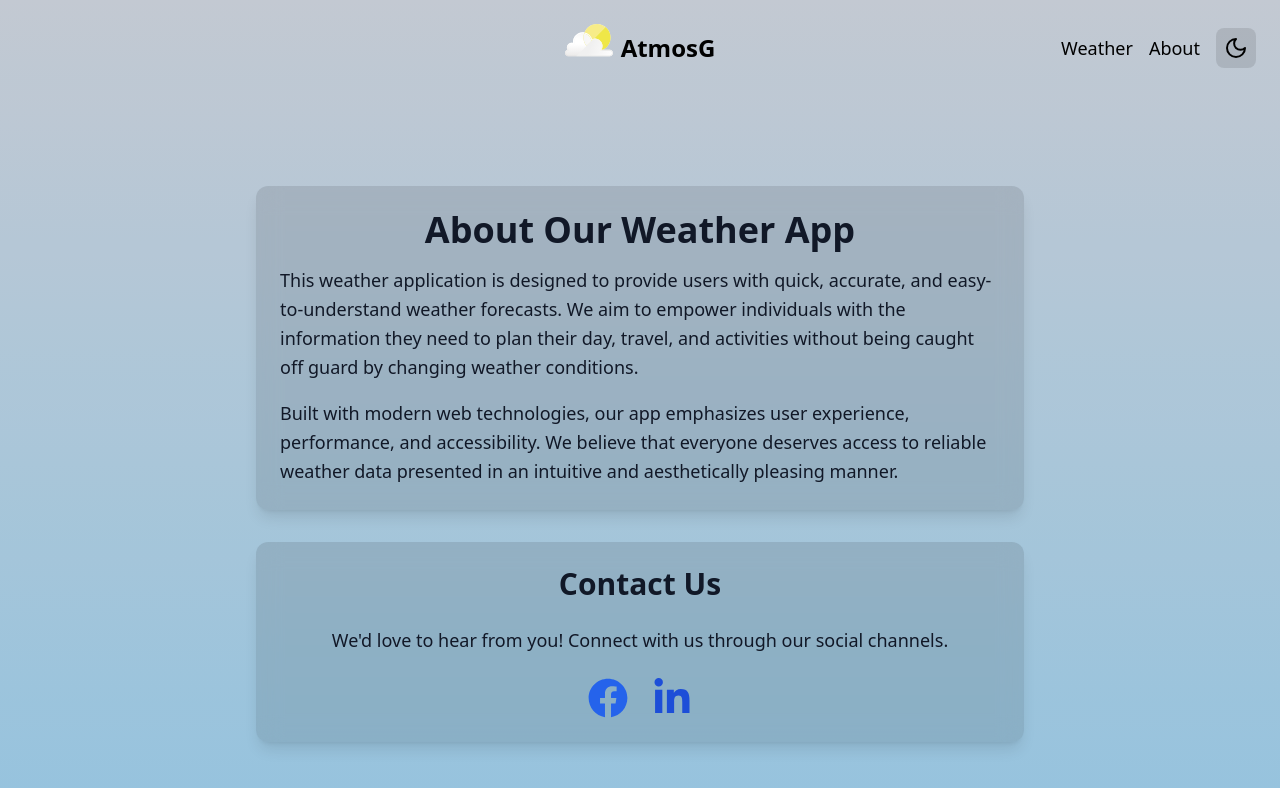
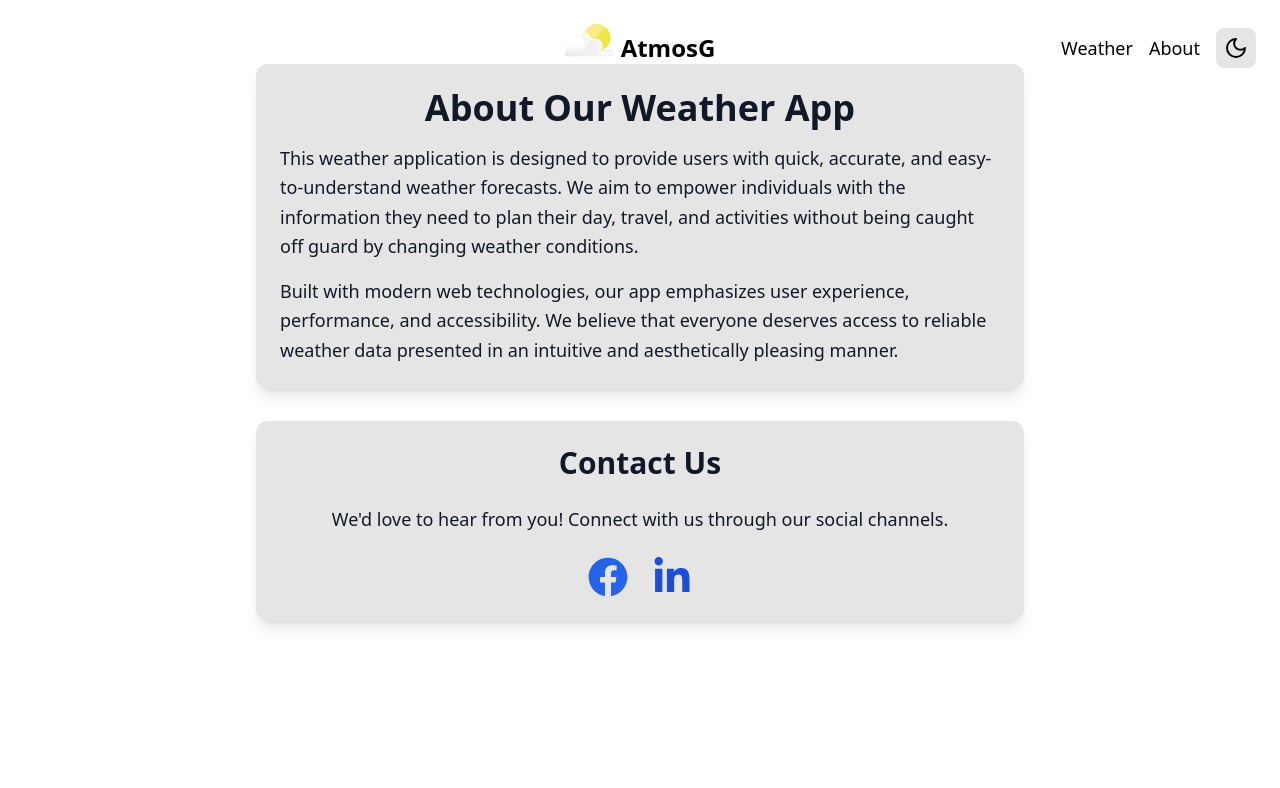
Before and after one commit to Gianne-Pesana/simple-weather-app, a Next.js app: page /about in a window 1280 px wide. Shown: the top 788 px of the page. Built offline with nearby package versions, Linux system fonts and the light colour scheme.

Commit message:
fixed dynamic background bug

```diff
--- a/app/layout.tsx
+++ b/app/layout.tsx
@@ -3,7 +3,7 @@
 import { GeistSans } from "geist/font/sans";
 import { GeistMono } from "geist/font/mono";
 import "./globals.css";
-import BackgroundWrapper from "./components/BackgroundWrapper"; // Import BackgroundWrapper
+// Removed BackgroundWrapper import
 import Header from "./components/Header"; // Import the new Header component
 
 
@@ -15,12 +15,8 @@ export default function RootLayout({
   return (
     <html lang="en" className={`${GeistSans.variable} ${GeistMono.variable}`}>
       <body>
-        <BackgroundWrapper condition={null}> {/* Wrap children with BackgroundWrapper, pass null or default condition */}
-          <Header /> {/* Use the new Header component */}
-          <div className="pt-24"> {/* Added padding-top to account for fixed header */}
-            {children}
-          </div>
-        </BackgroundWrapper>
+        <Header /> {/* Use the new Header component */}
+        {children}
       </body>
     </html>
   );
--- a/app/page.tsx
+++ b/app/page.tsx
@@ -4,6 +4,7 @@ import { useEffect, useState } from "react";
 import SearchBar, { Suggestion } from "./components/SearchBar";
 import WeatherCard from "./components/WeatherCard";
 import WeatherDetails from "./components/WeatherDetails"; // Import new component
+import BackgroundWrapper from "./components/BackgroundWrapper"; // Import BackgroundWrapper
 // Removed lucide-react import for testing
 
 import { getWeather } from "./lib/getWeather";
@@ -44,38 +45,77 @@ export default function Page() {
   }
 
     return (
-    <div className="flex flex-col items-center justify-center min-h-screen p-4 space-y-6 max-w-screen-lg mx-auto">
+
+      <BackgroundWrapper condition={weather?.weather?.[0]?.main}>
+
+        <div className="flex flex-col items-center justify-center min-h-screen p-4 space-y-6 max-w-screen-lg mx-auto pt-24"> {/* Added pt-24 */}
+
           <SearchBar onSearch={search} defaultValue={lastCity?.name || ""} />
 
+
+
           {loading && (
+
             <div className="flex items-center justify-center p-6 bg-black/10 dark:bg-white/10 backdrop-blur-md rounded-xl text-black dark:text-white shadow-lg">
+
               <svg className="w-8 h-8 animate-spin mr-2 text-current" xmlns="http://www.w3.org/2000/svg" fill="none" viewBox="0 0 24 24">
+
                 <circle className="opacity-25" cx="12" cy="12" r="10" stroke="currentColor" strokeWidth="4"></circle>
+
                 <path className="opacity-75" fill="currentColor" d="M4 12a8 8 0 018-8V0C5.373 0 0 5.373 0 12h4zm2 5.291A7.962 7.962 0 014 12H0c0 3.042 1.135 5.824 3 7.938l3-2.647z"></path>
+
               </svg>
+
               <p>Loading weather data...</p>
+
             </div>
+
           )}
 
+
+
           {error && !loading && (
+
             <div className="p-6 bg-red-500/50 text-white text-center rounded-xl shadow-lg">
+
               <p className="font-semibold text-lg">Error:</p>
+
               <p>{error}</p>
+
             </div>
+
           )}
 
+
+
           {!loading && weather && (
+
             <div className="grid grid-cols-1 md:grid-cols-2 gap-6 w-full">
+
               <WeatherCard weather={weather} />
+
               <WeatherDetails weather={weather} />
+
             </div>
+
           )}
 
+
+
           {!loading && !weather && !error && (
+
               <p className="text-xl text-black dark:text-white opacity-70">
+
                   Search for a city to see the weather.
+
               </p>
+
           )}
+
         </div>
+
+      </BackgroundWrapper>
+
     );
+
   }
```
Lines whose indentation alone changed are shown as unchanged.
